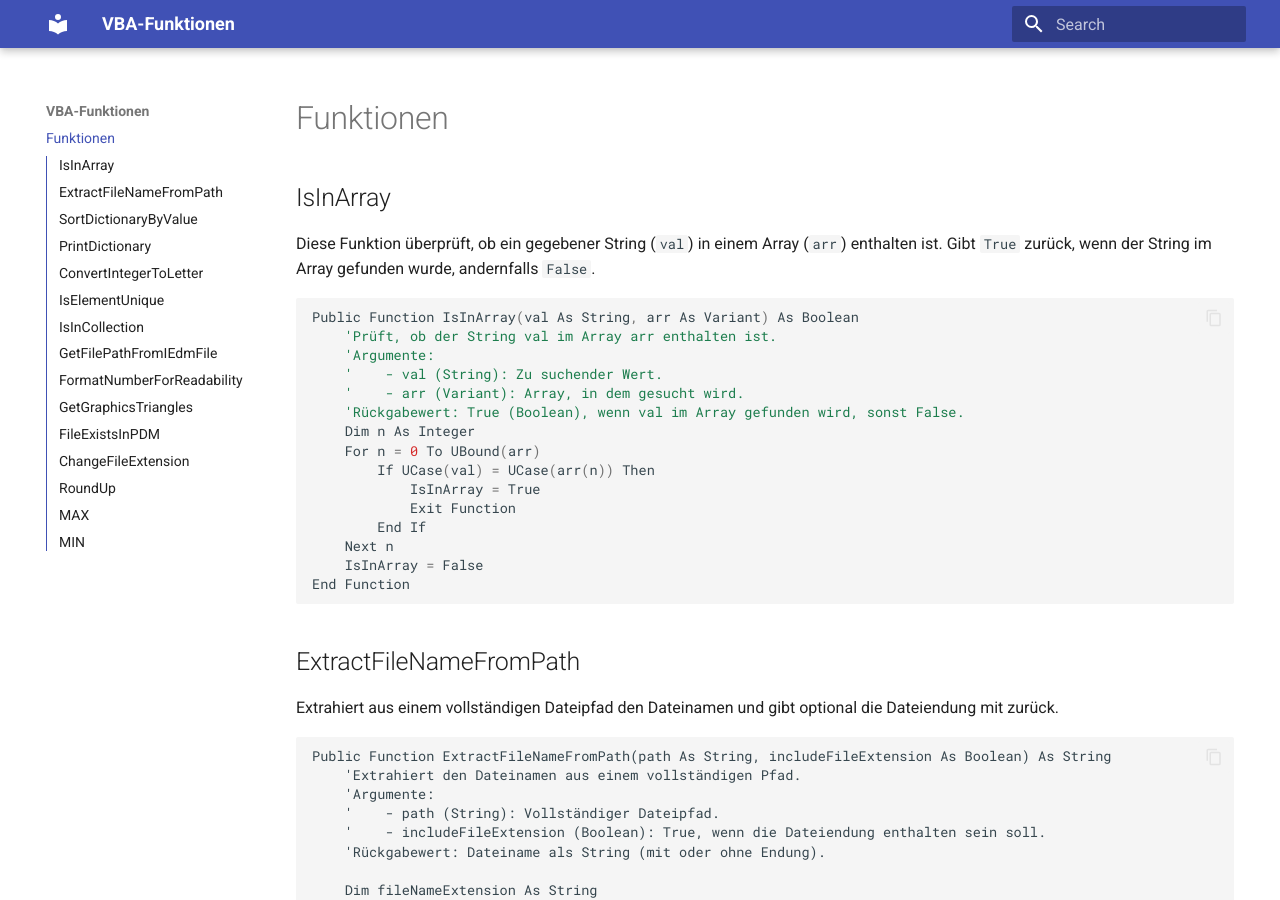
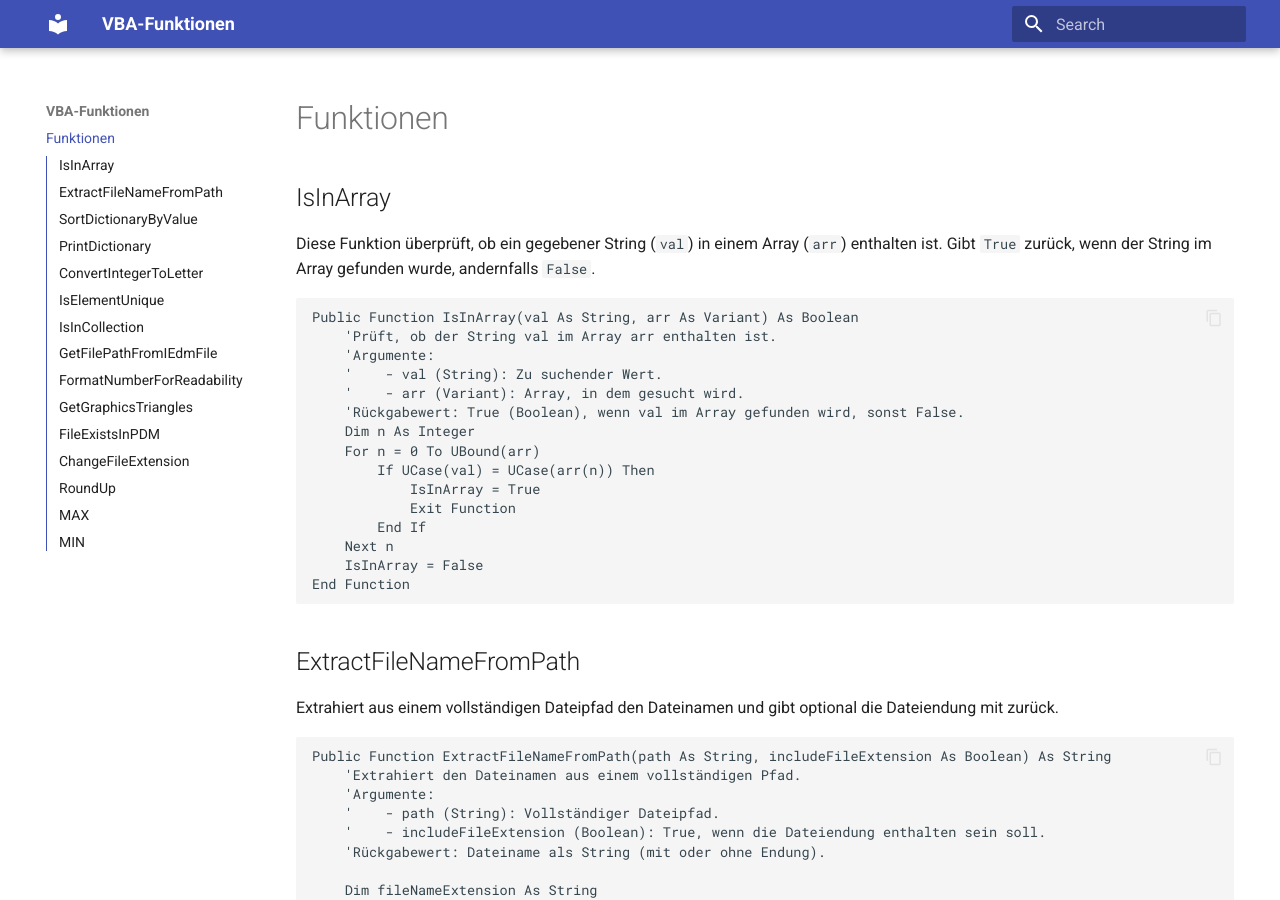
Before and after one commit to marino222/VBA-Library, an MkDocs documentation site: the page built from docs/index.md, in a window 1280 px wide and 900 px high. Built offline with MkDocs 1.6.1 and Material for MkDocs 9.7.7, drawn with Linux system fonts in a browser that asks for light colours.

Commit message:
Update index.md

````diff
--- a/docs/index.md
+++ b/docs/index.md
@@ -2,7 +2,7 @@
 
 Diese Funktion überprüft, ob ein gegebener String (`val`) in einem Array (`arr`) enthalten ist. Gibt `True` zurück, wenn der String im Array gefunden wurde, andernfalls `False`.
 
-```py
+```vb
 Public Function IsInArray(val As String, arr As Variant) As Boolean
     'Prüft, ob der String val im Array arr enthalten ist.
     'Argumente:
````
